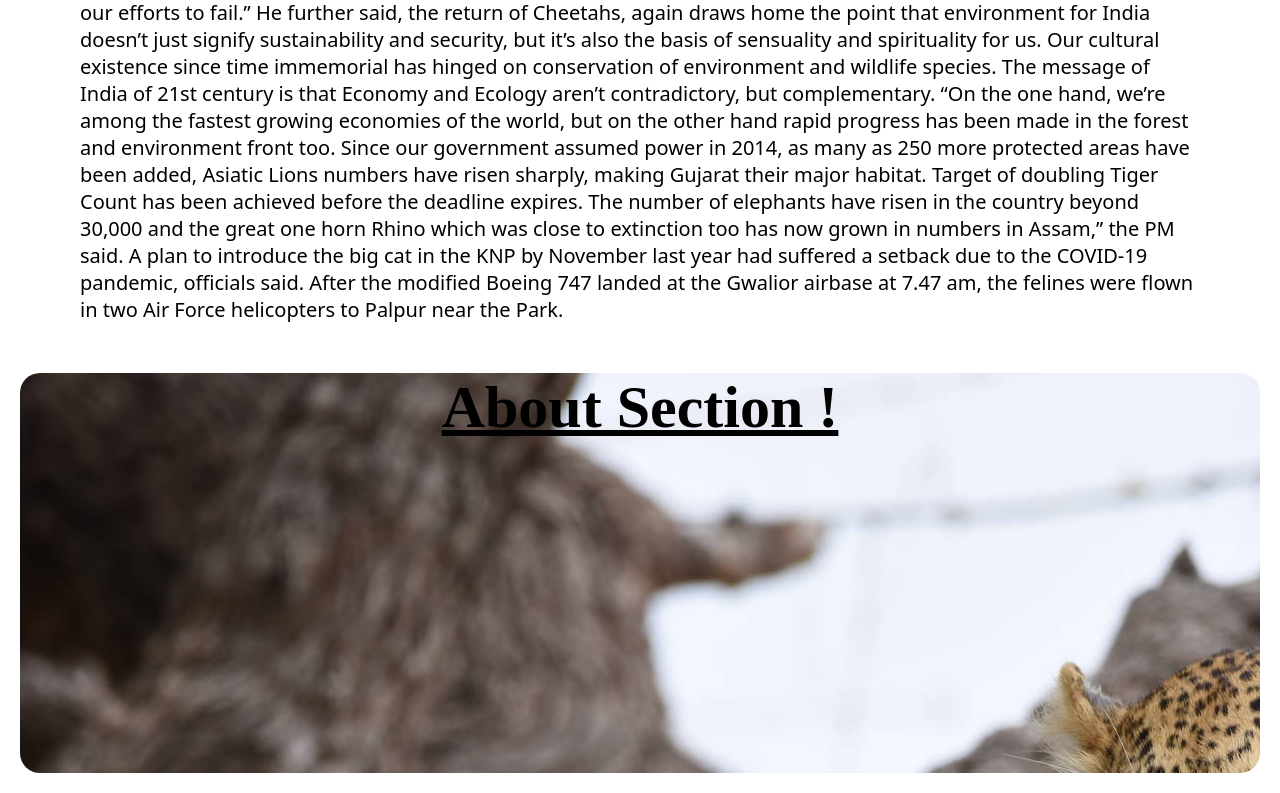
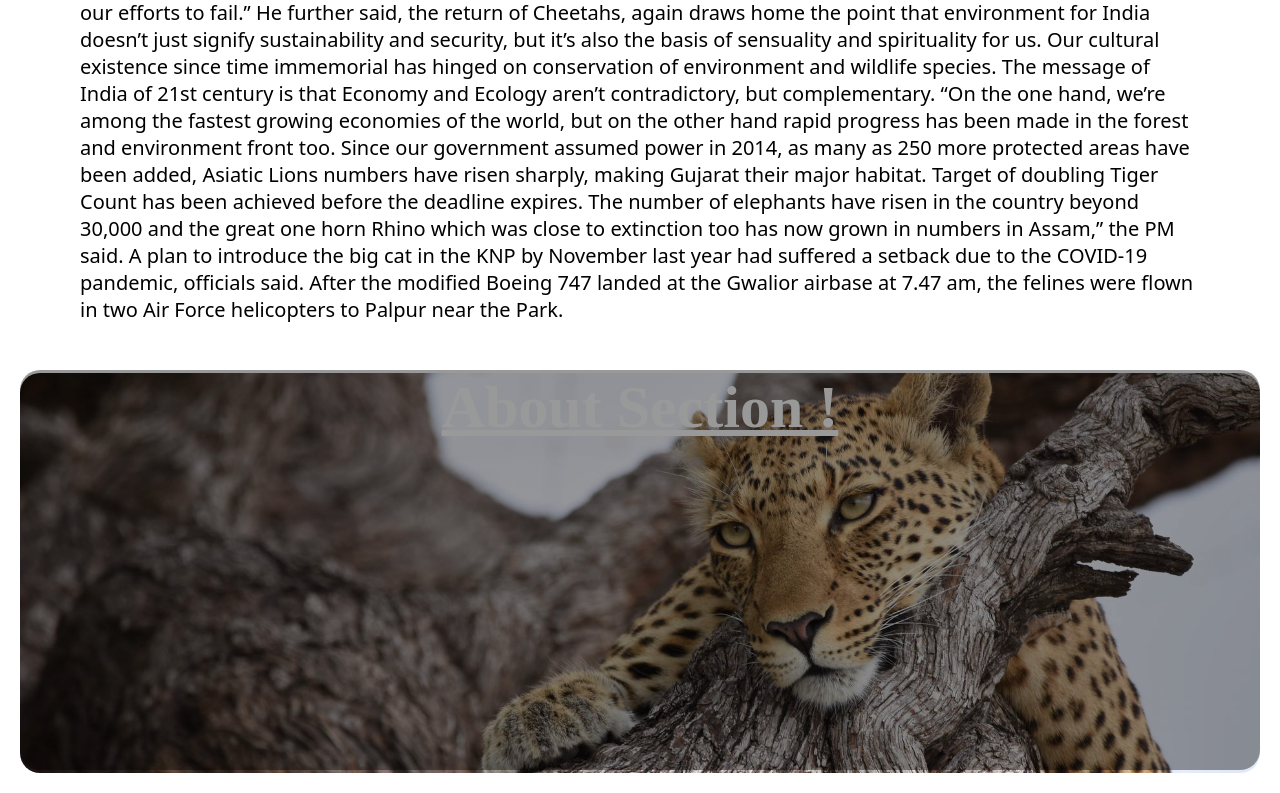
Before and after one commit to MohiniChanpuriya/btirt-hacktoberfest, a plain HTML site: page index.html in a window 1280 px wide. Shown: the part 2627-3420 px from the top of the page. Drawn offline with Linux system fonts and the light colour scheme.

Commit message:
Updated :About Section

```diff
--- a/style.css
+++ b/style.css
@@ -99,13 +99,26 @@ h3{
     text-decoration:underline ;
     font-size: 60px;
     Text-align:Center;
+
 }
 #about_sec{
     margin: 20px;
     border-radius: 20px;
     height: 400px;
-
+    color: white;
     background-image:url(./IMG-20151130-WA0008.jpg);
-
-
+    background-repeat: no-repeat;
+    background-size: 100%;
+    background-position: center;
+   }
+#about_sec::after{
+    content: "";
+    width: 100%;
+    height: 100%;
+    background-color: black;
+    opacity: 0.4;
+    display: inline-block;
+    margin-top: -72px;
+   border-radius: 20px;
+    text-transform: capitalize;
 }
```
